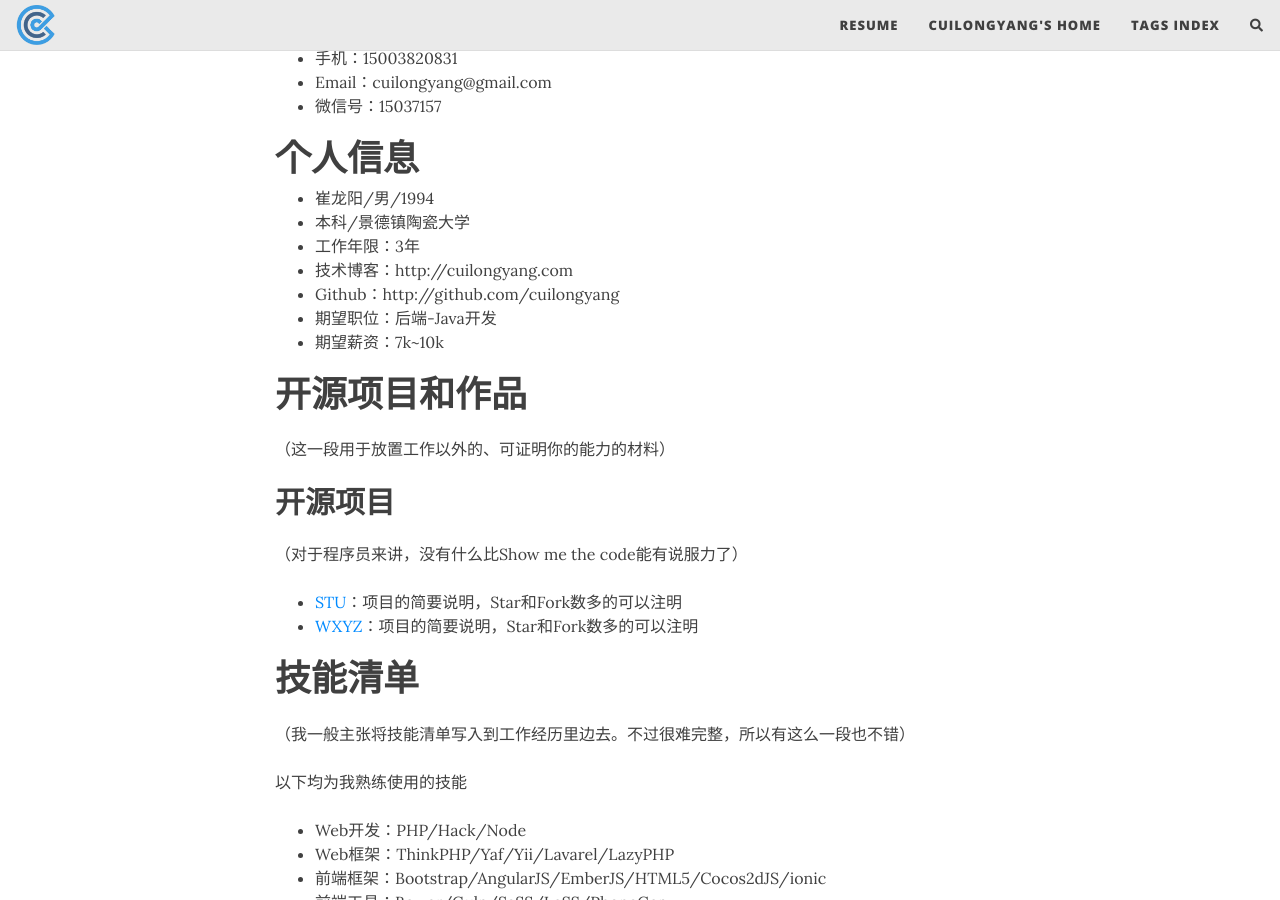
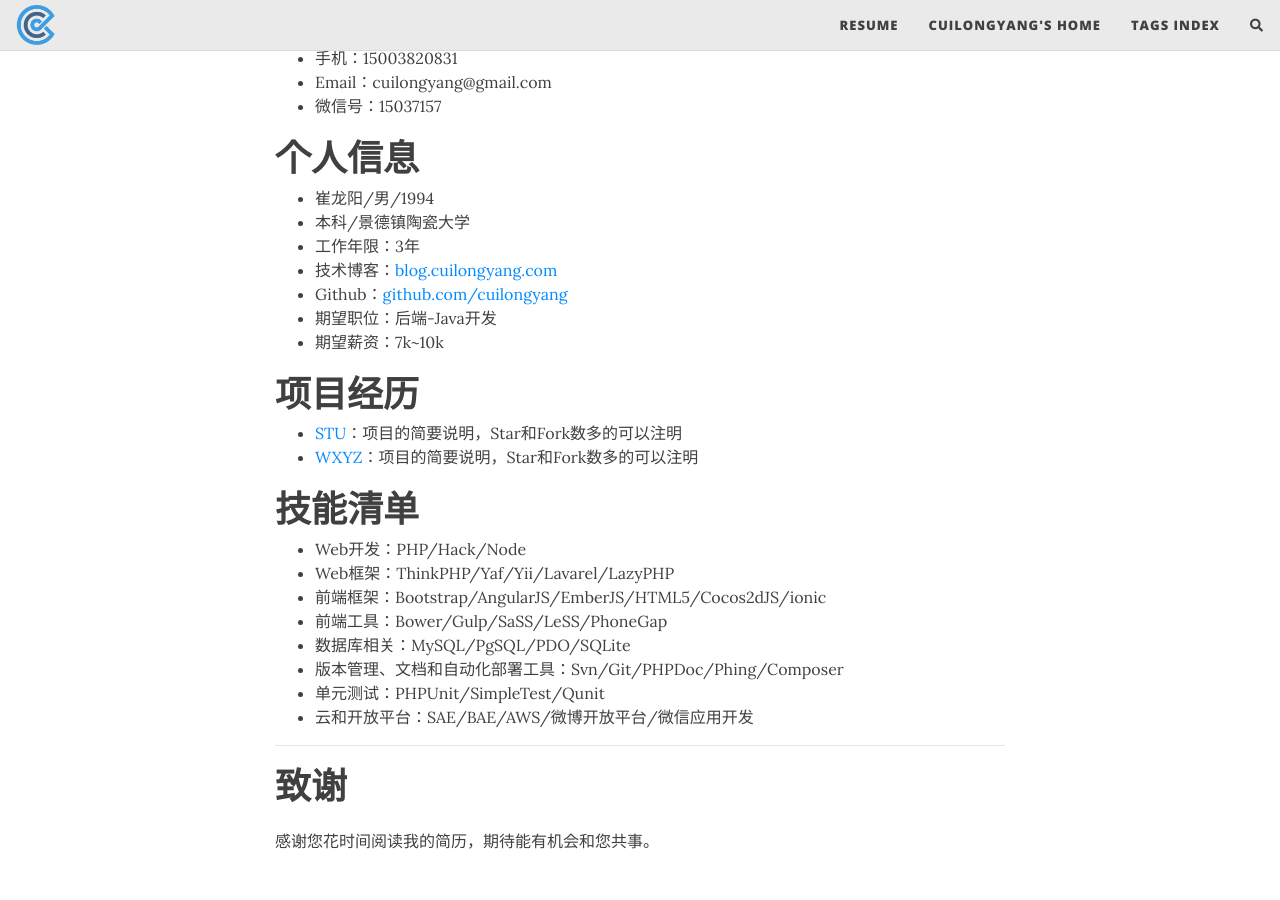
Before and after one commit to cuilongyang/cuilongyang.github.io, a Jekyll site: the page built from resume.md, in a window 1280 px wide and 900 px high, scrolled down 246 px. Built offline with Jekyll 4.4.1, drawn with Linux system fonts in a browser that asks for light colours; nearby versions of some CDN libraries; comment, search, counter and statistics services are not loaded.

Commit message:
Update resume.md

```diff
--- a/resume.md
+++ b/resume.md
@@ -16,26 +16,19 @@ subtitle:
  - 崔龙阳/男/1994
  - 本科/景德镇陶瓷大学
  - 工作年限：3年
- - 技术博客：http://cuilongyang.com
- - Github：http://github.com/cuilongyang
+ - 技术博客：[blog.cuilongyang.com](http://cuilongyang.com)
+ - Github：[github.com/cuilongyang](http://github.com/cuilongyang)
  - 期望职位：后端-Java开发
  - 期望薪资：7k~10k
 
-# 开源项目和作品
-（这一段用于放置工作以外的、可证明你的能力的材料）
+# 项目经历
 
-## 开源项目
-（对于程序员来讲，没有什么比Show me the code能有说服力了）
 
   - [STU](http://github.com/yourname/projectname)：项目的简要说明，Star和Fork数多的可以注明
   - [WXYZ](http://github.com/yourname/projectname)：项目的简要说明，Star和Fork数多的可以注明
 
 
 # 技能清单
-（我一般主张将技能清单写入到工作经历里边去。不过很难完整，所以有这么一段也不错）
-
-以下均为我熟练使用的技能
-
 - Web开发：PHP/Hack/Node
 - Web框架：ThinkPHP/Yaf/Yii/Lavarel/LazyPHP
 - 前端框架：Bootstrap/AngularJS/EmberJS/HTML5/Cocos2dJS/ionic
```
